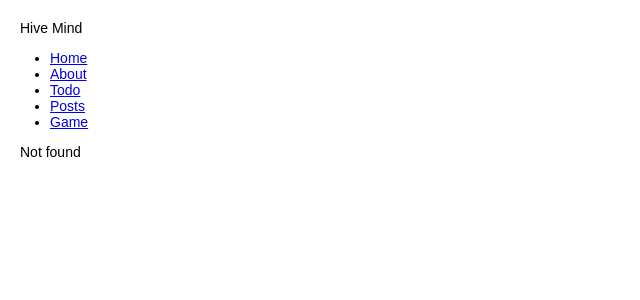
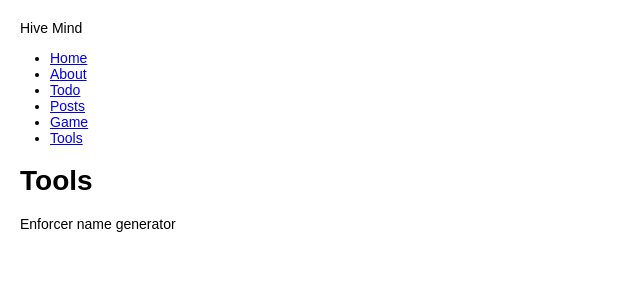
Before and after one commit to aneylon/Hive-Mind-RR, a React (Create React App) app: page /Tools in a window 1280 px wide. Before the commit this address had no page. Shown: the top 300 px of the page, without its empty margins (0-640 px from the left). Built offline with nearby package versions, Linux system fonts and the light colour scheme.

Commit message:
Set up Tools section and start Enforcer name generator.

```diff
--- a/src/components/App.js
+++ b/src/components/App.js
@@ -7,6 +7,7 @@ import { Game } from './TicTacToe'
 import { BrowserRouter, Routes, Route } from 'react-router-dom'
 import Navigation from './Navigation'
 import Posts from './Posts/Posts'
+import Tools from './Tools'
 
 const App = () => {
 	return (
@@ -17,11 +18,11 @@ const App = () => {
 				<Route index element={<Home />} />
 				<Route path='/About' element={<About />} />
 				<Route path='/ToDo' element={<ToDo />} />
-        <Route path='/Posts' element={<Posts/>} />
+				<Route path='/Posts' element={<Posts />} />
 				<Route path='/Game' element={<Game />} />
+				<Route path='/Tools' element={<Tools />} />
 				<Route path='*' element={<NotFound />} />
 			</Routes>
-
 		</BrowserRouter>
 	)
 }
--- a/src/components/Home.js
+++ b/src/components/Home.js
@@ -2,12 +2,7 @@ import React from 'react'
 import Dice from './dice'
 
 const Home = () => {
-	return (
-		<div>
-			Home
-			<Dice />
-		</div>
-	)
+	return <div>Home</div>
 }
 
 export default Home
--- a/src/components/Navigation.js
+++ b/src/components/Navigation.js
@@ -8,29 +8,22 @@ const Navigation = () => {
 				<div>Hive Mind</div>
 				<ul>
 					<li>
-            <Link to='/'>
-              Home
-            </Link>
+						<Link to='/'>Home</Link>
 					</li>
 					<li>
-            <Link to='/About'>
-              About
-            </Link>
+						<Link to='/About'>About</Link>
 					</li>
 					<li>
-            <Link to='/ToDo'>
-              Todo
-            </Link>
+						<Link to='/ToDo'>Todo</Link>
 					</li>
 					<li>
-            <Link to='/Posts'>
-              Posts
-            </Link>
+						<Link to='/Posts'>Posts</Link>
 					</li>
 					<li>
-            <Link to='/Game'>
-              Game
-            </Link>
+						<Link to='/Game'>Game</Link>
+					</li>
+					<li>
+						<Link to='/Tools'>Tools</Link>
 					</li>
 				</ul>
 			</nav>
--- /dev/null
+++ b/src/components/Tools.js
@@ -0,0 +1,15 @@
+import React from 'react'
+import Dice from './dice'
+import EnforcerNameGenerator from './name-generator/enforcer-name-generator'
+
+const Tools = () => {
+	return (
+		<div>
+			<h1>Tools</h1>
+			<EnforcerNameGenerator />
+			{/* <Dice /> */}
+		</div>
+	)
+}
+
+export default Tools
--- /dev/null
+++ b/src/components/name-generator/enforcer-name-generator.js
@@ -0,0 +1,7 @@
+import React from 'react'
+
+const EnforcerNameGenerator = () => {
+	return <div>Enforcer name generator</div>
+}
+
+export default EnforcerNameGenerator
```
Lines whose indentation alone changed are shown as unchanged.
